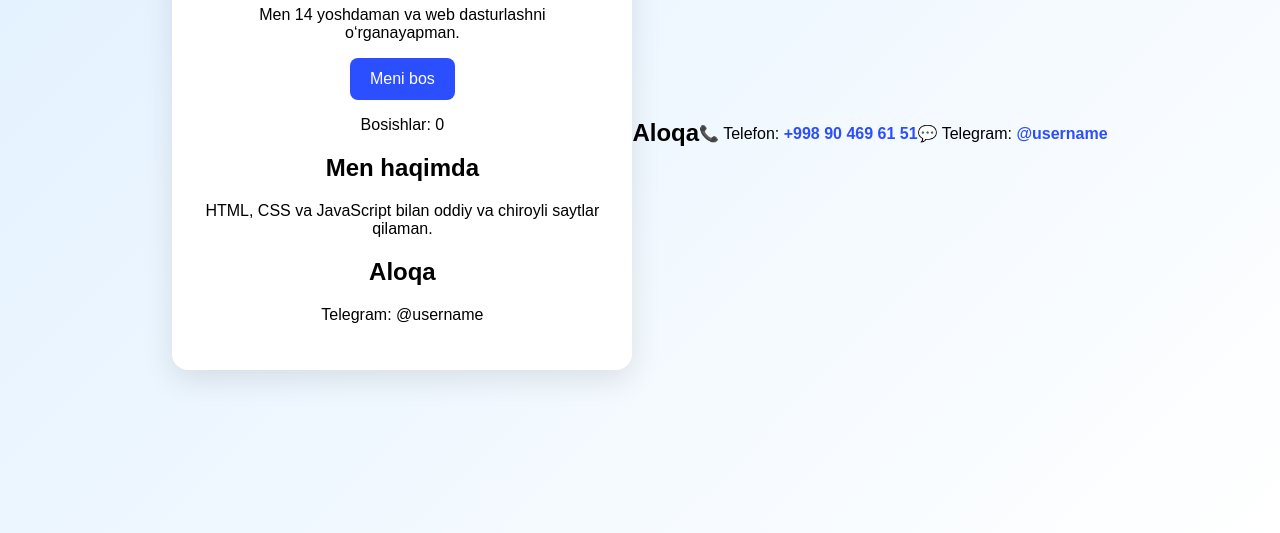
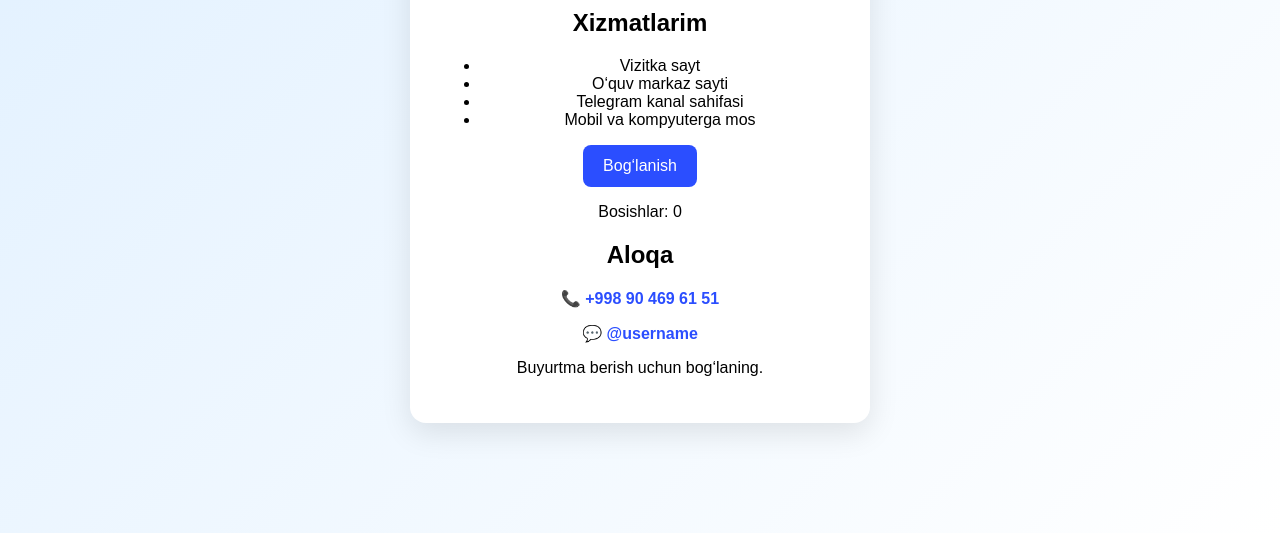
Before and after one commit to axtamovmashxurbek1-dotcom/academy-site, a plain HTML site: page index.html in a window 1280 px wide. Shown: the part 267-800 px from the top of the page. Drawn offline with Linux system fonts and the light colour scheme.

Commit message:
Update index.html

```diff
--- a/index.html
+++ b/index.html
@@ -2,47 +2,45 @@
 <html lang="uz">
 <head>
   <meta charset="UTF-8">
-  <title>Mening saytim</title>
+  <title>Web saytlar | Arzon va sifatli</title>
   <link rel="stylesheet" href="style.css">
 </head>
 <body>
 
   <div class="box">
-    <h1>Salom!</h1>
+    <h1>Web saytlar qilaman</h1>
 
     <p>
-      Men 14 yoshdaman va web dasturlashni o‘rganayapman.
+      Salom! Men 14 yoshdaman va HTML, CSS, JavaScript yordamida
+      oddiy va chiroyli web saytlar qilaman.
     </p>
 
-    <button onclick="bosildi()">Meni bos</button>
+    <h2>Xizmatlarim</h2>
+    <ul>
+      <li>Vizitka sayt</li>
+      <li>O‘quv markaz sayti</li>
+      <li>Telegram kanal sahifasi</li>
+      <li>Mobil va kompyuterga mos</li>
+    </ul>
 
+    <button onclick="bosildi()">Bog‘lanish</button>
     <p id="count">Bosishlar: 0</p>
 
-    <h2>Men haqimda</h2>
+    <h2>Aloqa</h2>
+
     <p>
-      HTML, CSS va JavaScript bilan oddiy va chiroyli saytlar qilaman.
+      📞 <a href="tel:+998904696151">+998 90 469 61 51</a>
     </p>
 
-    <h2>Aloqa</h2>
-    <p>Telegram: @username</p>
+    <p>
+      💬 <a href="https://t.me/username" target="_blank">@username</a>
+    </p>
+
+    <p>
+      Buyurtma berish uchun bog‘laning.
+    </p>
   </div>
 
   <script src="script.js"></script>
 </body>
 </html>
-
-<h2>Aloqa</h2>
-
-<p>
-  📞 Telefon:
-  <a href="tel:+998904696151">
-    +998 90 469 61 51
-  </a>
-</p>
-
-<p>
-  💬 Telegram:
-  <a href="https://t.me/username" target="_blank">
-    @username
-  </a>
-</p>
```
